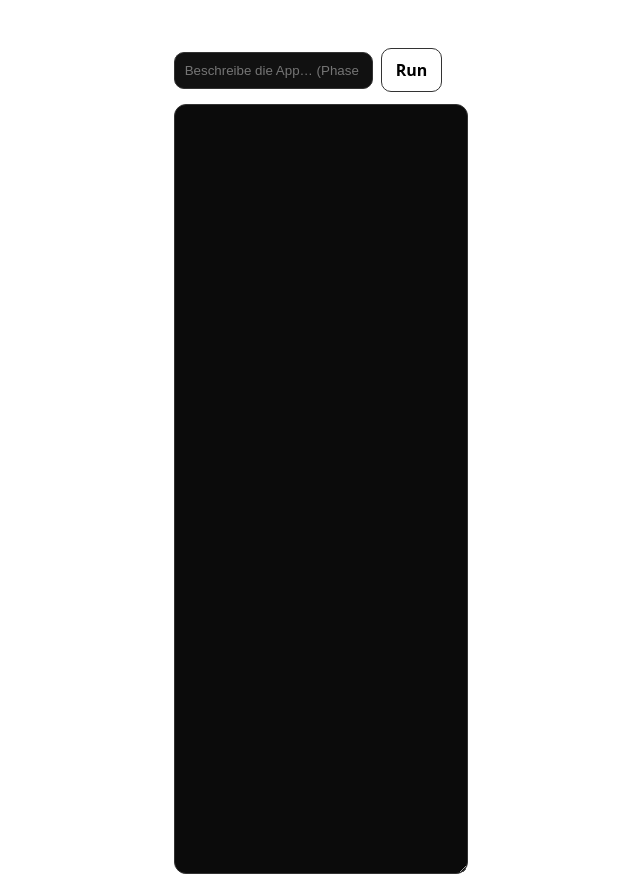
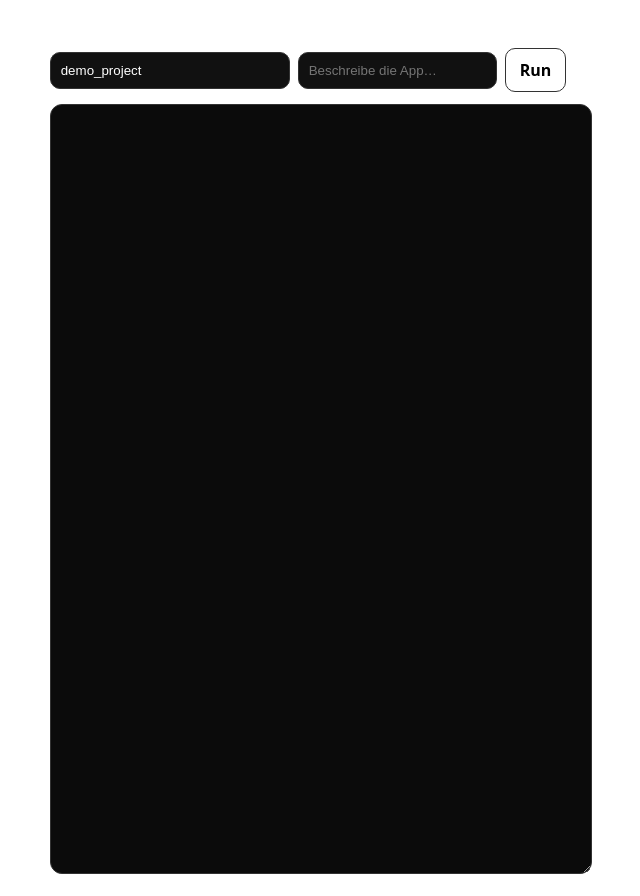
Before and after one commit to MartinWiederhold/Appbuilder, a React (Vite) app in the folder apps/desktop/: page / in a window 1280 px wide. Shown: the whole page, without its empty margins (332-972 px from the left). Built offline with nearby package versions, Linux system fonts and the light colour scheme.

Commit message:
BMAD Phase 1.6: project name + workspace projects folder wiring

```diff
--- a/apps/desktop/src/App.tsx
+++ b/apps/desktop/src/App.tsx
@@ -6,6 +6,7 @@ import { invoke } from "@tauri-apps/api/core";
 type AgentLogPayload = string;
 
 export default function App() {
+  const [project, setProject] = useState("demo_project");
   const [prompt, setPrompt] = useState("");
   const [logs, setLogs] = useState<string[]>([]);
   const [running, setRunning] = useState(false);
@@ -37,20 +38,32 @@ export default function App() {
 
   async function onRun() {
     if (running) return;
+    const name = project.trim();
+    if (!name) {
+      setLogs(["[ui] please enter a project name"]);
+      return;
+    }
+
     setLogs([]);
     setRunning(true);
 
-    await invoke("run_agent_stream", { prompt });
+    await invoke("run_agent_stream", { project: name, prompt });
   }
 
   return (
     <div style={{ height: "100vh", display: "grid", gridTemplateRows: "auto 1fr", gap: 12, padding: 16 }}>
-      <div style={{ display: "flex", gap: 8, alignItems: "center" }}>
+      <div style={{ display: "grid", gridTemplateColumns: "240px 1fr auto", gap: 8, alignItems: "center" }}>
+        <input
+          value={project}
+          onChange={(e) => setProject(e.target.value)}
+          placeholder="Project name (e.g. todo_app)"
+          style={{ padding: 10, borderRadius: 10, border: "1px solid #333", background: "#111", color: "#fff" }}
+        />
         <input
           value={prompt}
           onChange={(e) => setPrompt(e.target.value)}
-          placeholder="Beschreibe die App… (Phase 1.3: nur Dummy)"
-          style={{ flex: 1, padding: 10, borderRadius: 10, border: "1px solid #333", background: "#111", color: "#fff" }}
+          placeholder="Beschreibe die App…"
+          style={{ padding: 10, borderRadius: 10, border: "1px solid #333", background: "#111", color: "#fff" }}
         />
         <button
           onClick={onRun}
```
Also changed, not shown: 2 other files (tests, documents, lock files or other folders).
